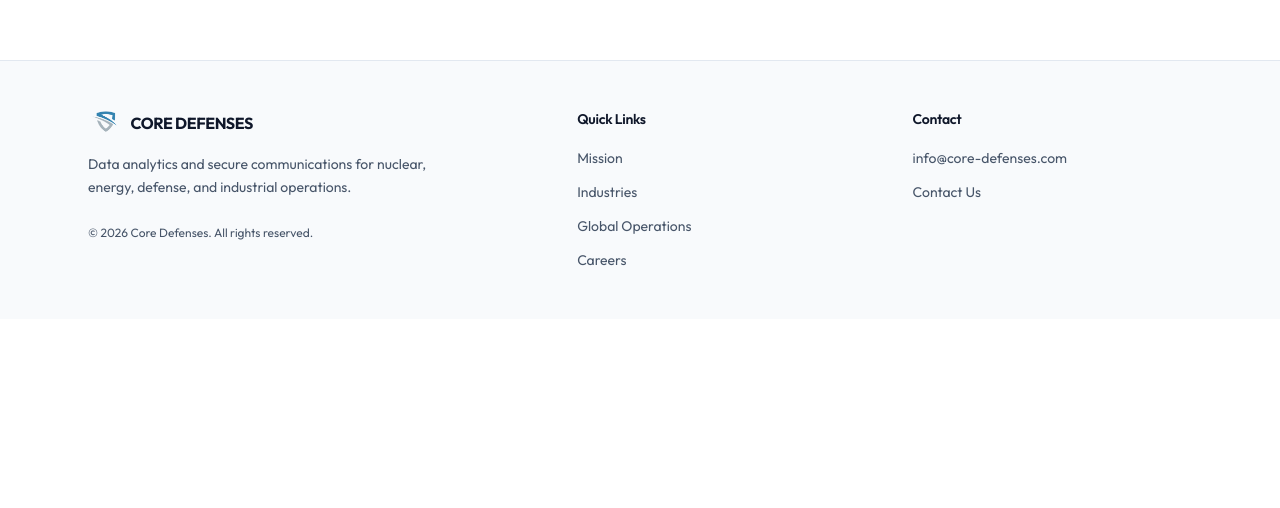
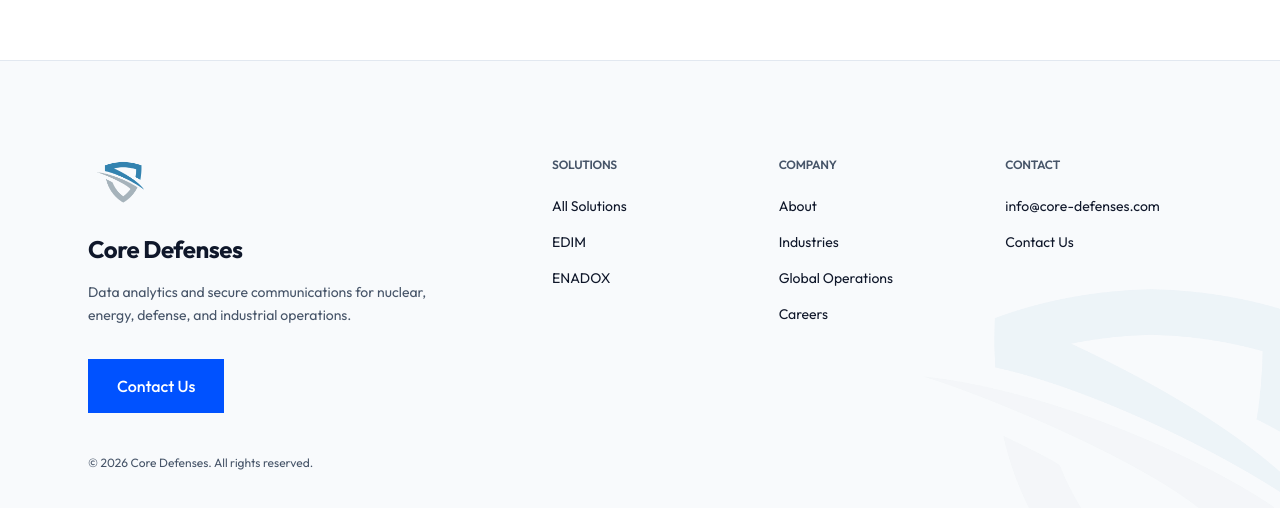
Before and after one commit to CovDefGH/CoreDef-website, a Next.js app: page / in a window 1280 px wide. Shown: the part 7305-7813 px from the top of the page. Before the commit the page ends 7624 px from the top, so only its background shows below. Built offline with nearby package versions, Linux system fonts and the light colour scheme.

Commit message:
feat(ui): redesign footer with stronger brand identity and improved navigation structure

```diff
--- a/src/components/layout/Footer.tsx
+++ b/src/components/layout/Footer.tsx
@@ -1,12 +1,21 @@
 import Link from "next/link";
 import Image from "next/image";
+import { CTALink } from "@/components/ui/CTALink";
 import { site } from "@/content/site";
 
 const GROUPS = [
   {
-    heading: "Quick Links",
+    heading: "Solutions",
     links: [
-      { href: "/", label: "Mission" },
+      { href: "/solutions", label: "All Solutions" },
+      { href: "/solutions/edim", label: "EDIM" },
+      { href: "/solutions/enadox", label: "ENADOX" },
+    ],
+  },
+  {
+    heading: "Company",
+    links: [
+      { href: "/about", label: "About" },
       { href: "/industries", label: "Industries" },
       { href: "/global", label: "Global Operations" },
       { href: "/careers", label: "Careers" },
@@ -18,39 +27,58 @@ export function Footer() {
   const { email } = site;
 
   return (
-    <footer className="border-line bg-surface border-t">
-      <div className="mx-auto grid max-w-6xl gap-12 px-4 py-12 md:grid-cols-2 md:gap-10 md:px-6 lg:grid-cols-[1.55fr_1fr_1fr] lg:gap-14">
-        <div className="lg:pr-8">
-          <div className="flex items-center gap-2.5">
+    <footer className="border-line bg-surface relative overflow-hidden border-t">
+      {/* Oversized brand mark bleeding off the corner — same low-opacity
+          decorative language as the chapter sections above, scaled down
+          for a light background (no mix-blend-screen; that's a dark-bg trick). */}
       <Image
         src="/logo.png"
         alt=""
-              width={32}
-              height={28}
-              className="h-7 w-auto"
+        aria-hidden
+        width={640}
+        height={551}
+        className="pointer-events-none absolute -right-32 -bottom-40 h-auto w-[560px] max-w-none opacity-[0.05] select-none"
       />
-            <span className="font-display text-ink text-base font-bold tracking-tight">
-              CORE DEFENSES
-            </span>
-          </div>
+
+      <div className="relative mx-auto max-w-6xl px-4 py-20 md:px-6 md:py-24">
+        <div className="flex flex-col gap-16 lg:flex-row lg:gap-20">
+          {/* Brand column — the strong identity anchor */}
+          <div className="lg:max-w-sm lg:shrink-0">
+            <Image
+              src="/logo.png"
+              alt=""
+              width={64}
+              height={55}
+              className="h-14 w-auto"
+            />
+            <h2 className="font-display text-ink mt-5 text-2xl font-bold tracking-tight">
+              Core Defenses
+            </h2>
             <p className="text-ink-muted mt-4 max-w-sm text-sm leading-relaxed">
               Data analytics and secure communications for nuclear, energy,
               defense, and industrial operations.
             </p>
-          <p className="text-ink-muted mt-6 text-xs leading-relaxed">
+            <div className="mt-8">
+              <CTALink href="/contact">Contact Us</CTALink>
+            </div>
+            <p className="text-ink-muted mt-10 text-xs leading-relaxed">
               © {new Date().getFullYear()} Core Defenses. All rights reserved.
             </p>
           </div>
 
+          {/* Navigation columns */}
+          <div className="grid grid-cols-1 gap-10 sm:grid-cols-3 lg:flex-1">
             {GROUPS.map(({ heading, links }) => (
               <nav key={heading} aria-label={heading}>
-            <h2 className="text-ink text-sm font-semibold">{heading}</h2>
-            <ul className="mt-4 space-y-2.5">
+                <h3 className="text-ink-muted text-xs font-semibold tracking-[0.08em] uppercase">
+                  {heading}
+                </h3>
+                <ul className="mt-5 space-y-3">
                   {links.map(({ href, label }) => (
                     <li key={label}>
                       <Link
                         href={href}
-                    className="text-ink-muted hover:text-primary text-sm transition-colors"
+                        className="text-ink hover:text-primary text-sm transition-colors"
                       >
                         {label}
                       </Link>
@@ -61,12 +89,14 @@ export function Footer() {
             ))}
 
             <nav aria-label="Contact">
-          <h2 className="text-ink text-sm font-semibold">Contact</h2>
-          <ul className="mt-4 space-y-2.5">
+              <h3 className="text-ink-muted text-xs font-semibold tracking-[0.08em] uppercase">
+                Contact
+              </h3>
+              <ul className="mt-5 space-y-3">
                 <li>
                   <a
                     href={`mailto:${email}`}
-                className="text-ink-muted hover:text-primary text-sm transition-colors"
+                    className="text-ink hover:text-primary text-sm transition-colors"
                   >
                     {email}
                   </a>
@@ -74,7 +104,7 @@ export function Footer() {
                 <li>
                   <Link
                     href="/contact"
-                className="text-ink-muted hover:text-primary text-sm transition-colors"
+                    className="text-ink hover:text-primary text-sm transition-colors"
                   >
                     Contact Us
                   </Link>
@@ -82,6 +112,8 @@ export function Footer() {
               </ul>
             </nav>
           </div>
+        </div>
+      </div>
     </footer>
   );
 }
```
Lines whose indentation alone changed are shown as unchanged.
